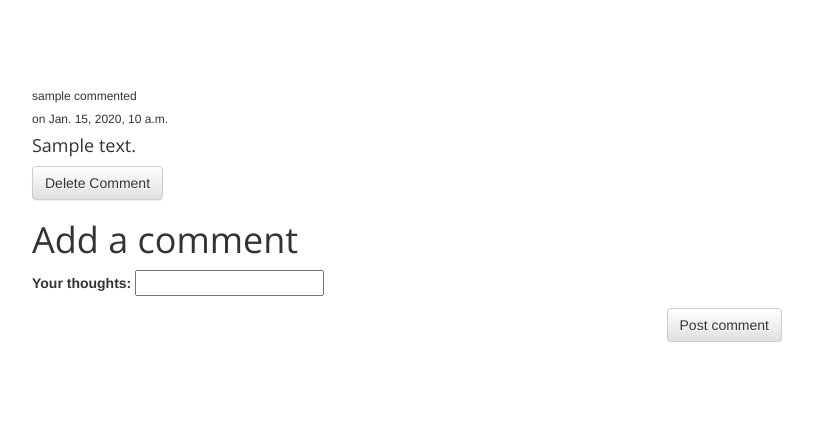
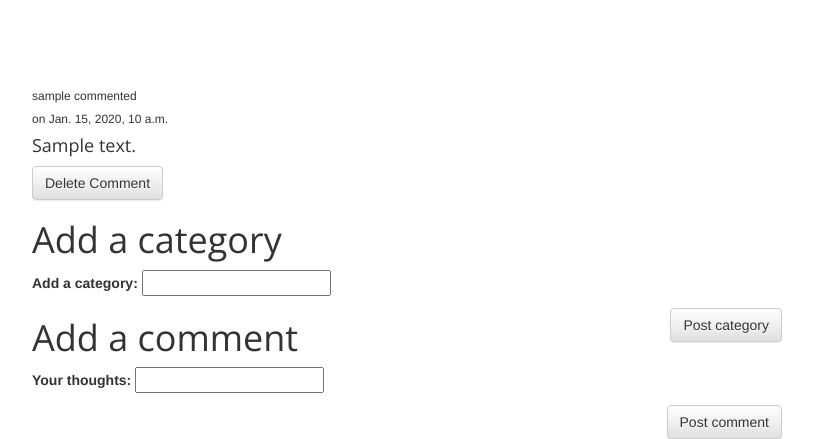
Before and after one commit to wirsindpapst/unchained_blog, a Django app: page /post/1/ in a window 1280 px wide. Shown: the part 568-1007 px from the top of the page, without its empty margins (28-841 px from the left). Before the commit the page ends 910 px from the top, so only its background shows below. Run offline with Django 3.2, Linux system fonts and the light colour scheme; a user stored in the database is signed in; tables that the repository leaves empty hold one stand-in row (values such as "Sample post"); grey boxes marked "Sample" are stand-in pictures; parts of the project's set-up code (start-up, migrations or seed data) failed here and were passed over; some libraries are stand-ins or nearby versions.

Commit message:
Adding user category to blog post

```diff
--- a/blog/forms.py
+++ b/blog/forms.py
@@ -1,5 +1,5 @@
 from django import forms
-from .models import Post, Comment
+from .models import Post, Comment, Category
 
 # Additional imports for users:
 from django.contrib.auth.models import User
@@ -33,3 +33,12 @@ class CommentForm(forms.ModelForm):
         labels = {
             'body': ('Your thoughts'),
         }
+
+class CategoryForm(forms.ModelForm):
+
+    class Meta:
+        model = Category
+        fields = ('text',)
+        labels = {
+            'text': ('Add a category'),
+        }
--- a/blog/models.py
+++ b/blog/models.py
@@ -38,12 +38,13 @@ class Comment(models.Model):
 
 class Category(models.Model):
     text = models.CharField(max_length=15)
+    post = models.ForeignKey(Post, on_delete=models.CASCADE)
     created_date = models.DateTimeField(
             default=timezone.now)
 
     def __str__(self):
         return self.body
 
-class Category_post(models.Model):
-    category = models.ForeignKey(Category)
-    post = models.ForeignKey(Post)
+    def publish(self):
+        self.published_date = timezone.now()
+        self.save()
--- a/blog/templates/blog/post_detail.html
+++ b/blog/templates/blog/post_detail.html
@@ -42,6 +42,14 @@
     {% endfor %}
 
     {% if user.is_authenticated %}
+        <h1>Add a category</h1>
+        <form method="POST" class="category-form">{% csrf_token %}
+            {{ category_form.as_p }}
+            <button type="submit" class="save btn btn-default">Post category</button>
+        </form>
+    {% endif %}
+
+    {% if user.is_authenticated %}
         <h1>Add a comment</h1>
         <form method="POST" class="comment-form">{% csrf_token %}
             {{ comment_form.as_p }}
--- a/blog/views.py
+++ b/blog/views.py
@@ -1,6 +1,6 @@
 from django.shortcuts import render, get_object_or_404, get_list_or_404, redirect
 from django.utils import timezone
-from .models import Post, Comment
+from .models import Post, Comment, Category
 from .forms import PostForm
 from django.contrib.auth.models import User
 
@@ -9,7 +9,7 @@ from django.http import HttpResponseRedirect
 from django.contrib.auth.forms import UserCreationForm
 from django.template.context_processors import csrf
 from django.shortcuts import render_to_response
-from .forms import RegistrationForm, CommentForm
+from .forms import RegistrationForm, CommentForm, CategoryForm
 from django.contrib.auth import authenticate, login
 from django.contrib import messages
 from django.template.context import RequestContext
@@ -41,6 +41,7 @@ def post_remove(request, pk):
 
 def post_detail(request, pk):
     if request.method == "POST":
+        category_form = CategoryForm(request.POST)
         comment_form = CommentForm(request.POST)
         if comment_form.is_valid():
             new_comment = comment_form.save(commit=False)
@@ -49,14 +50,21 @@ def post_detail(request, pk):
             new_comment.created_date = timezone.now()
             new_comment.save()
             return redirect('post_detail', pk= new_comment.post.id)
+        if category_form.is_valid():
+            new_category = category_form.save(commit=False)
+            new_category.created_date = timezone.now()
+            new_category.save()
+            return redirect('post-detail', pk= new_category.post.id)
     else:
         post = get_object_or_404(Post, pk=pk)
         comments = Comment.objects.filter(post_id=pk)
+        # categories = Category.objects.filter(post_id=pk)
         comment_form = CommentForm()
+        category_form = CategoryForm()
         if not comments:
-            return render(request, 'blog/post_detail.html', {'post': post, 'comment_form': comment_form})
+            return render(request, 'blog/post_detail.html', {'post': post, 'comment_form': comment_form, 'category_form': category_form})
         else:
-            return render(request, 'blog/post_detail.html', {'post': post, 'comments': comments, 'comment_form': comment_form})
+            return render(request, 'blog/post_detail.html', {'post': post, 'comments': comments, 'comment_form': comment_form, 'category_form': category_form})
 
 def post_new(request):
     if request.user.id:
```
Also changed, not shown: blog/migrations/0010_user.py (added).
